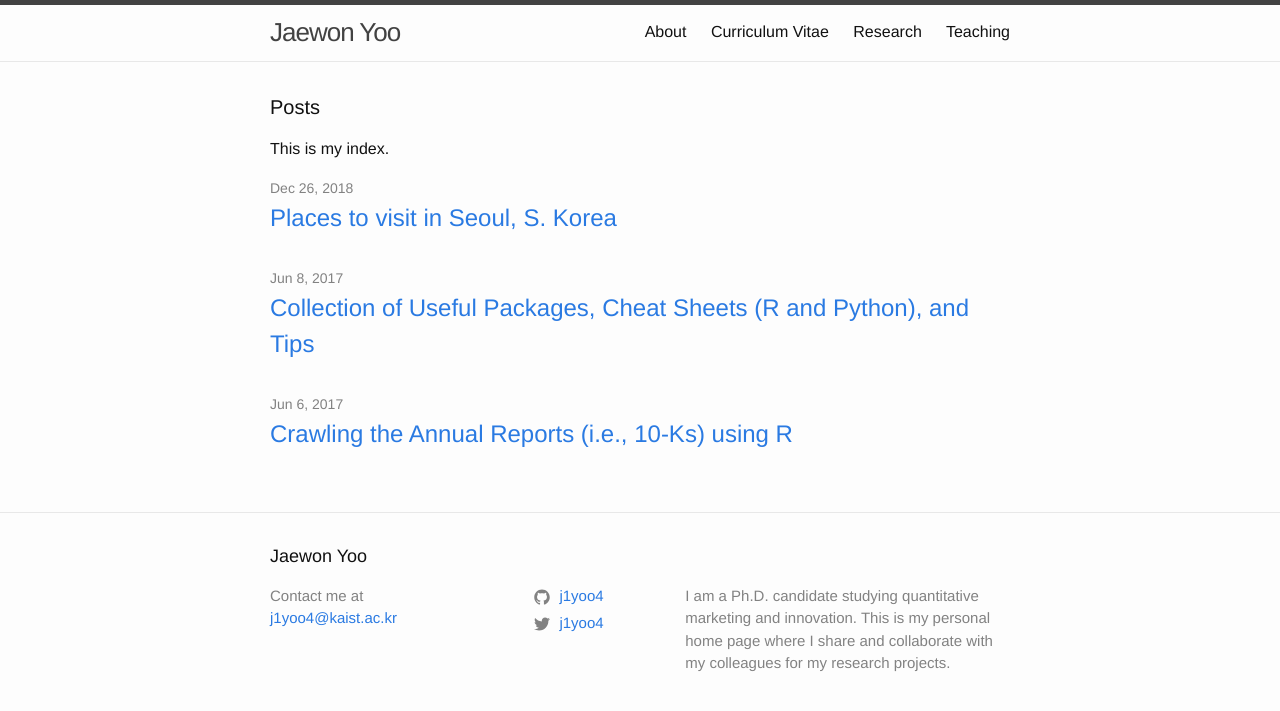
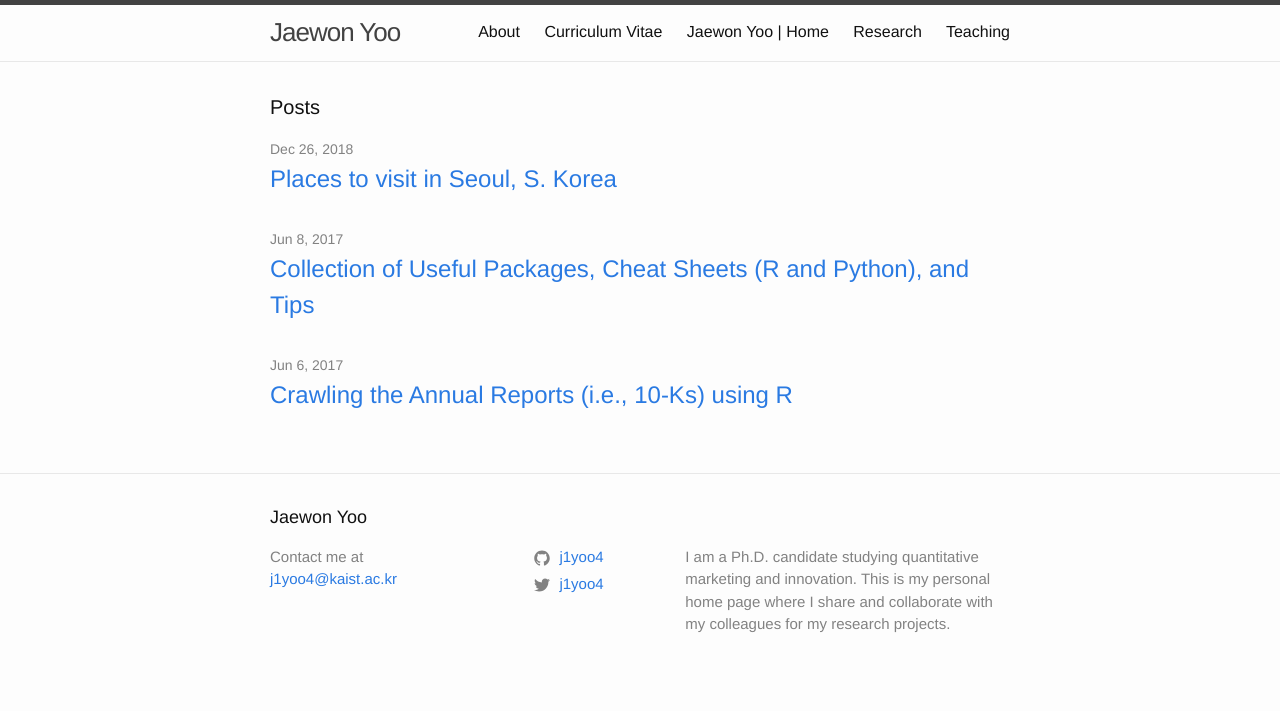
Before and after one commit to j1yoo/j1yoo.github.io, a Jekyll site: the page built from index.md, in a window 1280 px wide. Shown: the top 711 px of the page. Built offline with Jekyll 4.4.1, drawn with Linux system fonts in a browser that asks for light colours.

Commit message:
Update index.md

```diff
--- a/index.md
+++ b/index.md
@@ -1,5 +1,4 @@
 ---
 layout: home
+title: Jaewon Yoo | Home
 ---
-
-This is my index.
```
